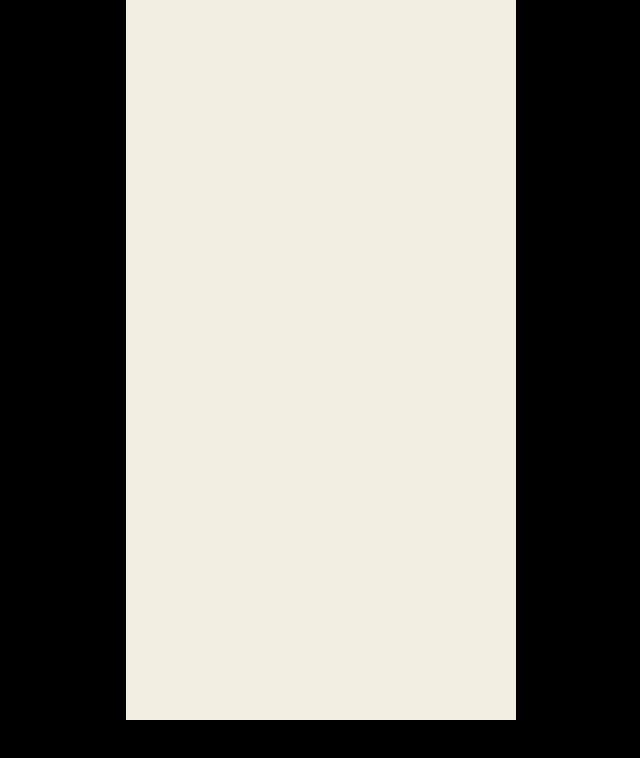
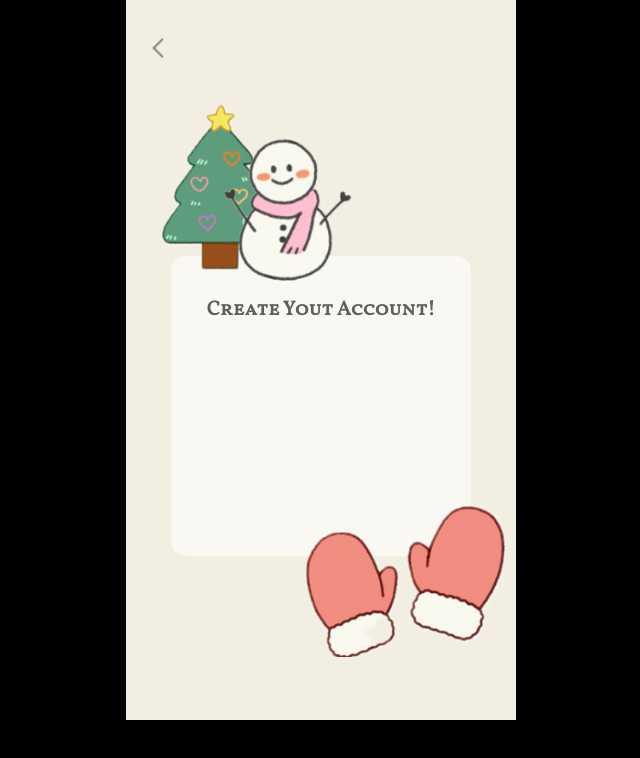
Before and after one commit to donggukthon/donggukthon_2023_3_F, a React (Create React App) app: page /signup in a window 1280 px wide. Before the commit this address had no page. Shown: the top 758 px of the page, without its empty margins (319-959 px from the left). Built offline with nearby package versions, Linux system fonts and the light colour scheme.

Commit message:
<feat>: 기능 추가

```diff
--- a/src/App.js
+++ b/src/App.js
@@ -3,8 +3,8 @@ import {createGlobalStyle} from "styled-components";
 import basicFont from "./assets/fonts/NanumSquareRoundR.ttf";
 import titleFont from "./assets/fonts/netmarbleM.ttf";
 import lineFont from "./assets/fonts/RampartOne.ttf";
-import niceFont from './assets/fonts/VollkornSCR.ttf';
-import descriptFont from './assets/fonts/DMSans.ttf';
+import niceFont from "./assets/fonts/VollkornSCR.ttf";
+import descriptFont from "./assets/fonts/DMSans.ttf";
 import MainPage from "./pages/MainPage";
 import HomePage from "./pages/HomePage";
 import CharityPage from "./pages/CharityPage";
@@ -13,6 +13,7 @@ import MyPage from "./pages/MyPage";
 import HistoryPage from "./pages/HistoryPage";
 import DetailPage from "./pages/DetailPage";
 import LoginPage from "./pages/LoginPage";
+import SignupPage from "./pages/SignupPage";
 import AccountPage from "./pages/AccountPage";
 import ChooseDayPage from "./pages/ChooseDayPage";
 
@@ -93,7 +94,7 @@ function App() {
       <div className="layout">
         <Routes>
           <Route path="/" element={<MainPage />} />
-          <Route path="/login" element={<LoginPage />} />
+          <Route path="/signup" element={<SignupPage />} />
           <Route path="/account" element={<AccountPage />} />
           <Route path="/day" element={<ChooseDayPage />} />
           <Route path="/home" element={<HomePage />} />
--- a/src/pages/HomePage.jsx
+++ b/src/pages/HomePage.jsx
@@ -54,14 +54,14 @@ function Case3() {
 function HomePage() {
   const navigate = useNavigate();
   const day = 2;
-  const totalAmount = 3290;
+  const totalAmount = 3000;
   const formattedTotalAmount = totalAmount.toLocaleString();
   const progress = 50;
   let container;
 
   if (totalAmount <= 1000) {
     container = <Case1 />;
-  } else if (totalAmount <= 2000) {
+  } else if (totalAmount < 3000) {
     container = <Case2 />;
   } else {
     container = <Case3 />;
--- a/src/pages/LoginPage.jsx
+++ b/src/pages/LoginPage.jsx
@@ -6,100 +6,12 @@ import snowmanRoot from "../assets/images/snowman_tree.png";
 import kakaologinRoot from "../assets/images/kakao_login.png";
 import gloveRoot from "../assets/images/glove.png";
 import Navbar from "../components/common/Navbar";
-import GoogleLoginButton from "../components/GoogleLogin";
+
 function LoginPage() {
   return (
     <>
-      <Navbar />
-      <SnowmanImage>
-        <img src={snowmanRoot} width="200px" />
-      </SnowmanImage>
-      <WhiteBox>
-        <TextPart>
-          <text>Create Yout Account!</text>
-        </TextPart>
-      </WhiteBox>
-      <LoginButton>
-        <GoogleLoginButton />
-      </LoginButton>
-      <GloveImage>
-        <img src={gloveRoot} width="200px" />
-      </GloveImage>
+      <div>ㅎㅎ</div>
     </>
   );
 }
-
-const SnowmanImage = styled.div`
-  background-color: none;
-  margin: 30px 0 0 30px;
-  position: absolute;
-  display: flex;
-  justify-content: center;
-  z-index: 1;
-`;
-
-const GloveImage = styled.div`
-  background-color: none;
-  margin: -50px 0 0 180px;
-  position: absolute;
-  display: flex;
-  justify-content: center;
-  z-index: 1;
-`;
-
-const TextPart = styled.div`
-  border: none;
-  position: relative;
-  display: flex;
-  margin-top: 40px;
-
-  text {
-    font-family: "niceFont";
-    font-size: 20px;
-    font-weight: 700;
-    // 이거 왜 색깔 적용이 안될까요 언니 ...
-    color: black;
-  }
-`;
-
-const WhiteBox = styled.div`
-  width: 300px;
-  height: 300px;
-  background-color: white;
-  opacity: 60%;
-  border-radius: 15px;
-  margin: 190px auto 0 auto;
-  position: relative;
-  /* overflow-x: auto; */
-  display: flex;
-  justify-content: center;
-  z-index: 0;
-`;
-
-const LoginButton = styled.button`
-  width: 220px;
-  height: 35px;
-  background: none;
-  border: none;
-  border-radius: 10px;
-  font-family: "Godo", sans-serif;
-  font-size: 17px;
-  color: white;
-  margin: 0 auto;
-  display: flex;
-  justify-content: center;
-  align-items: center;
-  position: fixed;
-  top: 350px;
-  left: 393px;
-
-  cursor: pointer;
-  &:active,
-  &:hover
-
-  image {
-    z-index: 1;
-  }
-`;
-
 export default LoginPage;
--- /dev/null
+++ b/src/pages/SignupPage.jsx
@@ -0,0 +1,105 @@
+import {useNavigate, useLocation} from "react-router-dom";
+import React, {useState, useEffect} from "react";
+import styled from "styled-components";
+import {Grid, Button, Img} from "@mui/material";
+import snowmanRoot from "../assets/images/snowman_tree.png";
+import kakaologinRoot from "../assets/images/kakao_login.png";
+import gloveRoot from "../assets/images/glove.png";
+import Navbar from "../components/common/Navbar";
+import GoogleLoginButton from "../components/GoogleLogin";
+function LoginPage() {
+  return (
+    <>
+      <Navbar />
+      <SnowmanImage>
+        <img src={snowmanRoot} width="200px" />
+      </SnowmanImage>
+      <WhiteBox>
+        <TextPart>
+          <text>Create Yout Account!</text>
+        </TextPart>
+      </WhiteBox>
+      <LoginButton>
+        <GoogleLoginButton />
+      </LoginButton>
+      <GloveImage>
+        <img src={gloveRoot} width="200px" />
+      </GloveImage>
+    </>
+  );
+}
+
+const SnowmanImage = styled.div`
+  background-color: none;
+  margin: 30px 0 0 30px;
+  position: absolute;
+  display: flex;
+  justify-content: center;
+  z-index: 1;
+`;
+
+const GloveImage = styled.div`
+  background-color: none;
+  margin: -50px 0 0 180px;
+  position: absolute;
+  display: flex;
+  justify-content: center;
+  z-index: 1;
+`;
+
+const TextPart = styled.div`
+  border: none;
+  position: relative;
+  display: flex;
+  margin-top: 40px;
+
+  text {
+    font-family: "niceFont";
+    font-size: 20px;
+    font-weight: 700;
+    // 이거 왜 색깔 적용이 안될까요 언니 ...
+    color: black;
+  }
+`;
+
+const WhiteBox = styled.div`
+  width: 300px;
+  height: 300px;
+  background-color: white;
+  opacity: 60%;
+  border-radius: 15px;
+  margin: 190px auto 0 auto;
+  position: relative;
+  /* overflow-x: auto; */
+  display: flex;
+  justify-content: center;
+  z-index: 0;
+`;
+
+const LoginButton = styled.button`
+  width: 220px;
+  height: 35px;
+  background: none;
+  border: none;
+  border-radius: 10px;
+  font-family: "Godo", sans-serif;
+  font-size: 17px;
+  color: white;
+  margin: 0 auto;
+  display: flex;
+  justify-content: center;
+  align-items: center;
+  position: fixed;
+  top: 350px;
+  left: 393px;
+
+  cursor: pointer;
+  &:active,
+  &:hover
+
+  image {
+    z-index: 1;
+  }
+`;
+
+export default LoginPage;
```
Also changed, not shown: src/components/LoginModal.jsx (deleted, +0 -15 lines).
